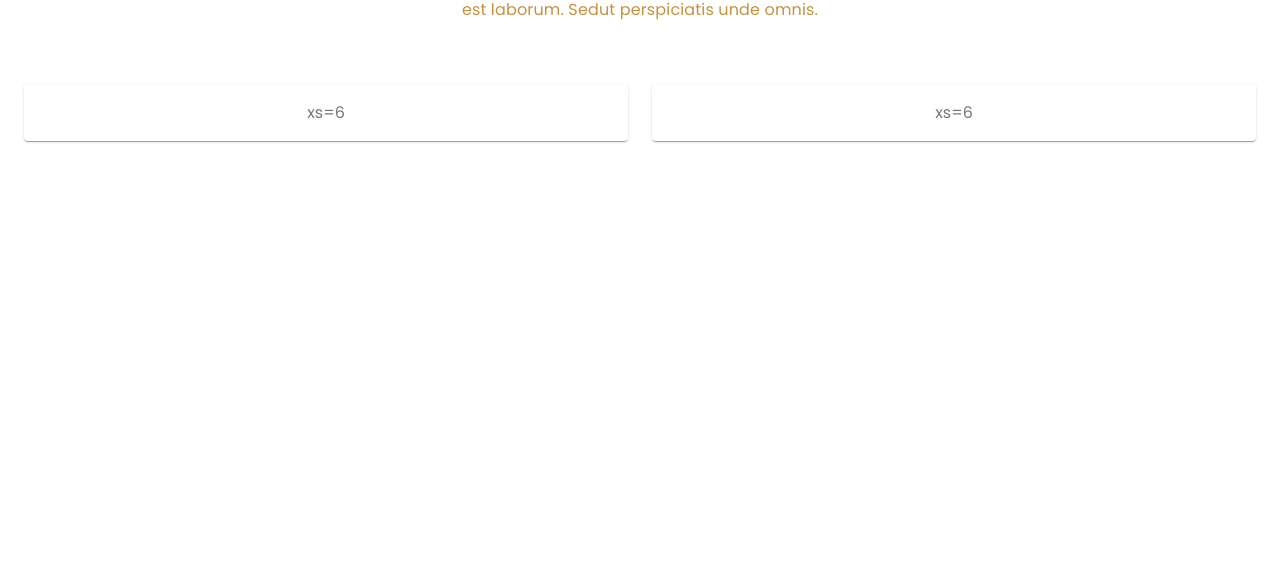
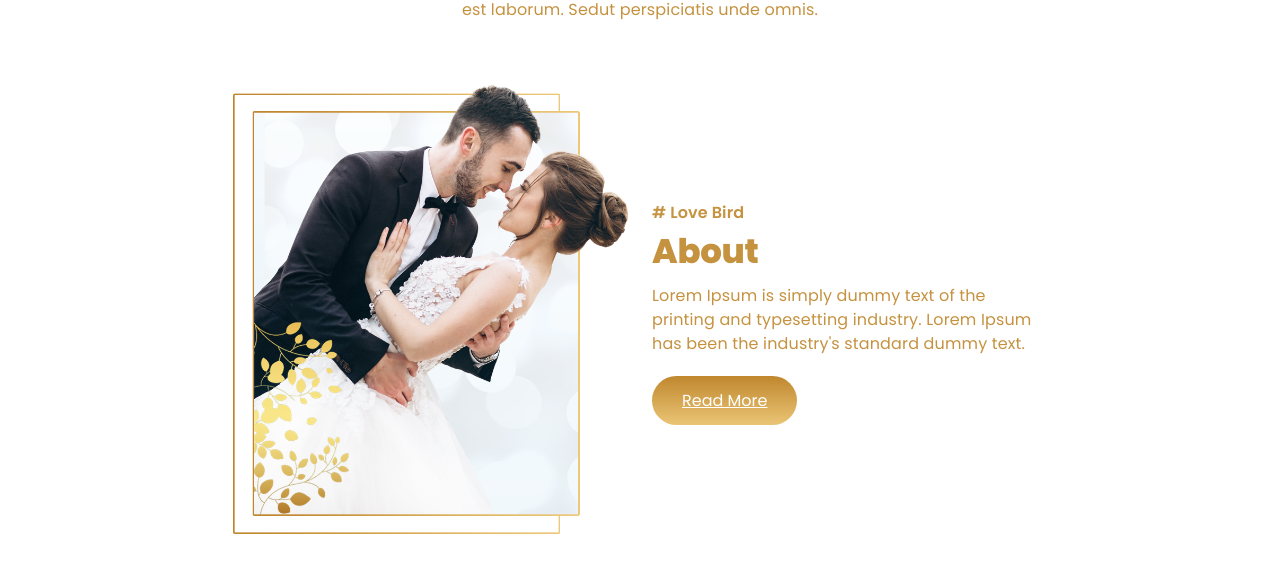
Before and after one commit to ashu9090/wedding, a React (Create React App) app: page / in a window 1280 px wide. Shown: the part 1076-1648 px from the top of the page. Before the commit the page ends 1277 px from the top, so only its background shows below. Built offline with nearby package versions, Linux system fonts and the light colour scheme.

Commit message:
Meet section done

```diff
--- a/src/App.css
+++ b/src/App.css
@@ -20,3 +20,6 @@ h6,
 p {
   font-family: "Poppins", sans-serif !important;
 }
+a {
+  cursor: pointer;
+}
--- /dev/null
+++ b/src/DataConfig.js
@@ -0,0 +1,30 @@
+export const BannerData = [
+  {
+    id: 1,
+    pic1: require("../src/assets/images/girl.png").default,
+    Title: require("../src/assets/images/logo-h1.png").default,
+    Paragraph:
+      "Lorem Ipsum is simply dummy text of the printing and typesetting industry. Lorem Ipsum has been the industry's standard dummy text.",
+  },
+];
+
+export const MeetCenter = [
+  {
+    id: 1,
+    Title: "Meet Happy Couple",
+    Paragraph:
+      "A beautiful app for consectetur adipisicing elit, sed do eiusmod tempor incididunt ut mollit anim id est laborum. Sedut perspiciatis unde omnis.",
+  },
+];
+
+export const MeetData = [
+  {
+    id: 1,
+    pic1: require("../src/assets/images/about-us.png").default,
+    TagLine: "# Love Bird",
+    Title: "About",
+    Paragraph:
+      "Lorem Ipsum is simply dummy text of the printing and typesetting industry. Lorem Ipsum has been the industry's standard dummy text.",
+    LinkPath: "https://unice.pixelstrapthemes.vercel.app/layouts/wedding",
+  },
+];
--- a/src/components/HeroBanner/HeroBanner.js
+++ b/src/components/HeroBanner/HeroBanner.js
@@ -1,13 +1,10 @@
 import React from "react";
-
 import { Typography, makeStyles, Paper, Grid } from "@material-ui/core";
-
 import image1 from "../../assets/images/slider-bg.png";
 import image2 from "../../assets/images/bottom-pattern.png";
 import image3 from "../../assets/images/top-pattern.png";
-import girlImage from "../../assets/images/girl.png";
-import logoName from "../../assets/images/logo-h1.png";
 import designImage from "../../assets/images/bottom.png";
+import { BannerData } from "../../DataConfig";
 
 const useStyles = makeStyles((theme) => ({
   root: {
@@ -65,7 +62,11 @@ function HeroBanner() {
     <div className={classes.root}>
       <img src={image3} alt="features" className={classes.imageTop} />
       <img src={image2} alt="features" className={classes.imageBottom} />
+      {BannerData.map((elem, i) => {
+        const { pic1, Title, Paragraph } = elem;
+        return (
           <Grid
+            key={(elem, i)}
             container
             direction="row"
             justify="center"
@@ -74,13 +75,13 @@ function HeroBanner() {
           >
             <Grid item xs={12} md={4}>
               <Paper className={classes.gImage}>
-            <img src={girlImage} alt="girlImage" />
+                <img src={pic1} alt="girlImage" />
               </Paper>
             </Grid>
             <Grid item xs={12} md={5}>
               <Paper className={classes.girlHeading}>
                 <img
-              src={logoName}
+                  src={Title}
                   alt="logoName"
                   className={classes.logoNameText}
                 />
@@ -89,8 +90,7 @@ function HeroBanner() {
                   gutterBottom
                   className={classes.bannerText}
                 >
-              Lorem Ipsum is simply dummy text of the printing and typesetting
-              industry. Lorem Ipsum has been the industry's standard dummy text.
+                  {Paragraph}
                 </Typography>
                 <img
                   src={designImage}
@@ -100,6 +100,8 @@ function HeroBanner() {
               </Paper>
             </Grid>
           </Grid>
+        );
+      })}
     </div>
   );
 }
--- a/src/components/MeetHappy/MeetHappy.js
+++ b/src/components/MeetHappy/MeetHappy.js
@@ -6,7 +6,9 @@ import {
   Grid,
   Typography,
 } from "@material-ui/core";
+import { Link } from "react-router-dom";
 import designImage from "../../assets/images/bottom.png";
+import { MeetCenter, MeetData } from "../../DataConfig";
 
 const useStyles = makeStyles((theme) => ({
   root: {
@@ -17,6 +19,7 @@ const useStyles = makeStyles((theme) => ({
     padding: theme.spacing(2),
     textAlign: "center",
     color: theme.palette.text.secondary,
+    boxShadow: "none",
   },
   centerHeading: {
     textAlign: "center",
@@ -34,6 +37,28 @@ const useStyles = makeStyles((theme) => ({
       color: "var(--primary)",
     },
   },
+  cPhoto: {
+    boxShadow: "none",
+    "& img": { width: "100%" },
+  },
+  aboutText: {
+    boxShadow: "none",
+    color: "var(--primary)",
+    "& h6": { fontSize: "16px", fontWeight: "600" },
+    "& h2": {
+      textTransform: "capitalize",
+      fontSize: "34px",
+      fontWeight: "800",
+    },
+    "& p": { fontSize: "16px", marginBottom: "20px", float: "left" },
+  },
+  linkBtn: {
+    color: "#fff",
+    background: "linear-gradient(#c0872e, #eac575)",
+    borderRadius: "100px",
+    padding: "12px 30px",
+    display: "inline-block",
+  },
 }));
 
 function MeetHappy() {
@@ -49,34 +74,62 @@ function MeetHappy() {
           alignItems="center"
           spacing={3}
         >
-          <Grid item xs={8}>
-            <Paper className={classes.centerHeading}>
+          <Grid item xs={12} md={8}>
+            {MeetCenter.map((elem, i) => {
+              const { Title, Paragraph } = elem;
+              return (
+                <Paper className={classes.centerHeading} key={(elem, i)}>
                   <img src={designImage} alt="design-center" />
                   <Typography variant="h4" gutterBottom>
-                Meet Happy Couple
+                    {Title}
                   </Typography>
                   <Typography variant="body1" gutterBottom>
-                A beautiful app for consectetur adipisicing elit, sed do eiusmod
-                tempor incididunt ut mollit anim id est laborum. Sedut
-                perspiciatis unde omnis.
+                    {Paragraph}
                   </Typography>
                 </Paper>
+              );
+            })}
           </Grid>
         </Grid>
+        {MeetData.map((elem, i) => {
+          const { TagLine, Title, Paragraph, LinkPath, pic1 } = elem;
+          return (
             <Grid
+              key={(elem, i)}
               container
               direction="row"
               justify="center"
               alignItems="center"
               spacing={3}
             >
-          <Grid item xs={6}>
-            <Paper className={classes.paper}>xs=6</Paper>
+              <Grid item xs={12} md={4}>
+                <Paper className={classes.cPhoto}>
+                  <img src={pic1} alt="cPic" />
+                </Paper>
               </Grid>
-          <Grid item xs={6}>
-            <Paper className={classes.paper}>xs=6</Paper>
+              <Grid item xs={12} md={4}>
+                <Paper className={classes.aboutText}>
+                  <Typography variant="h6" gutterBottom>
+                    {TagLine}
+                  </Typography>
+                  <Typography variant="h2" gutterBottom>
+                    {Title}
+                  </Typography>
+                  <Typography variant="body1" gutterBottom>
+                    {Paragraph}
+                  </Typography>
+                  <Link
+                    to={LinkPath}
+                    className={classes.linkBtn}
+                    target="_blank"
+                  >
+                    Read More
+                  </Link>
+                </Paper>
               </Grid>
             </Grid>
+          );
+        })}
       </Container>
     </div>
   );
```
Lines whose indentation alone changed are shown as unchanged.
